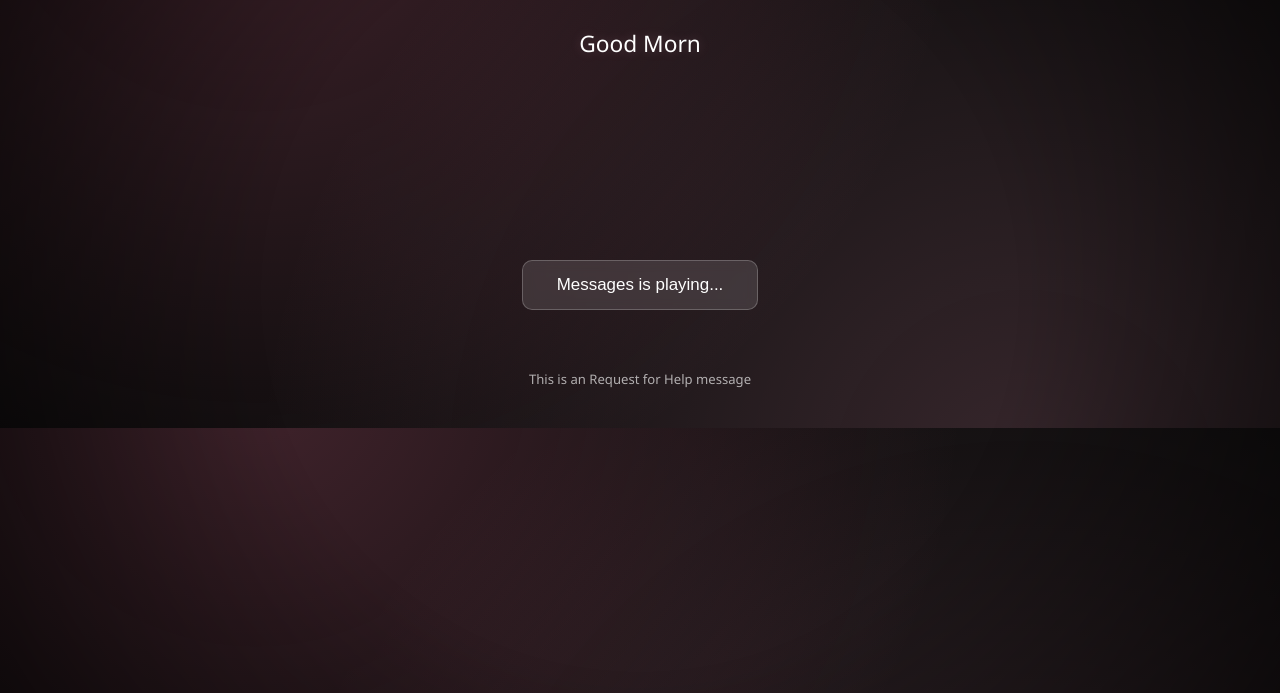
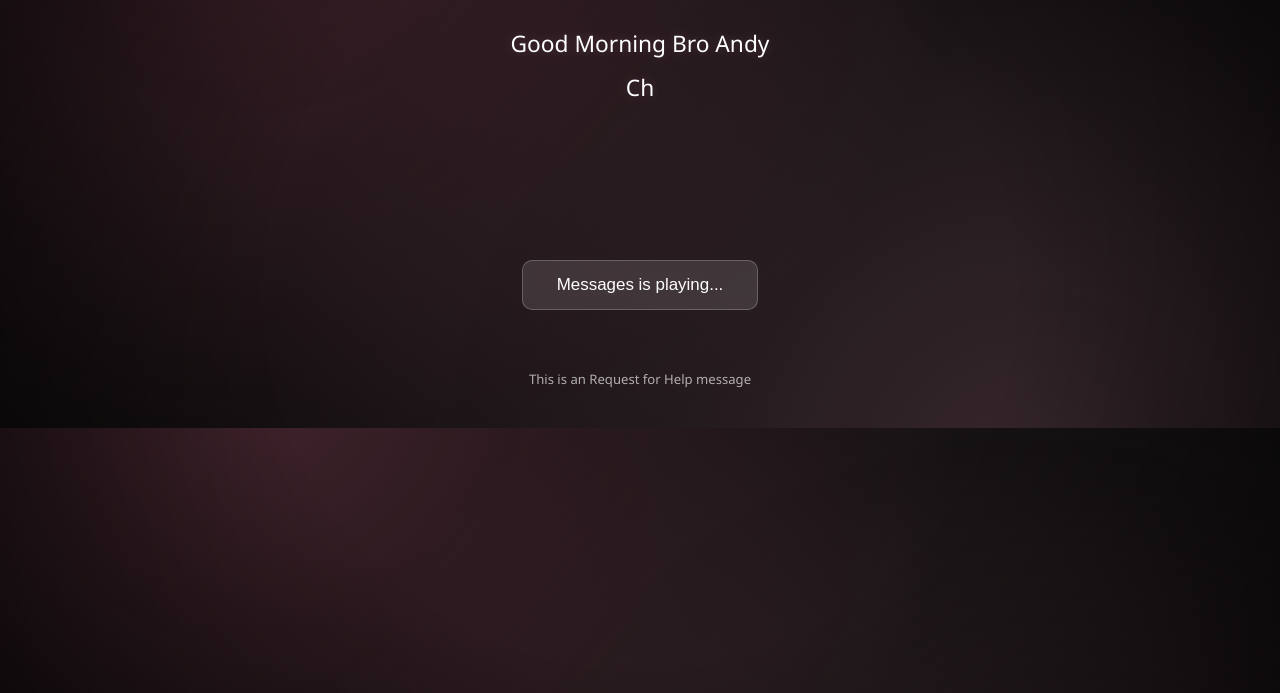
Before and after one commit to Heng03a/Message_Andy_Load_20251223, a plain HTML site: page Message-Andy_Loan_20251223.html in a window 1280 px wide. Both pictures are taken after a click on the button "播放讯息". Shown: the part 107-800 px from the top of the page. Drawn offline with Linux system fonts and the light colour scheme.

Commit message:
Describe what you did clearly

```diff
--- a/Message-Andy_Loan_20251223.html
+++ b/Message-Andy_Loan_20251223.html
@@ -151,7 +151,7 @@ Have a nice day
 
 This way and mode of messaging is a special and One and Only one which no other people do this before.`;
 
-    typeWriter(message, 330); // SLOWER WRITE SPEED
+    typeWriter(message, 120); // SLOWER WRITE SPEED
     speakText(message);
 
     playBtn.disabled = true;
```
